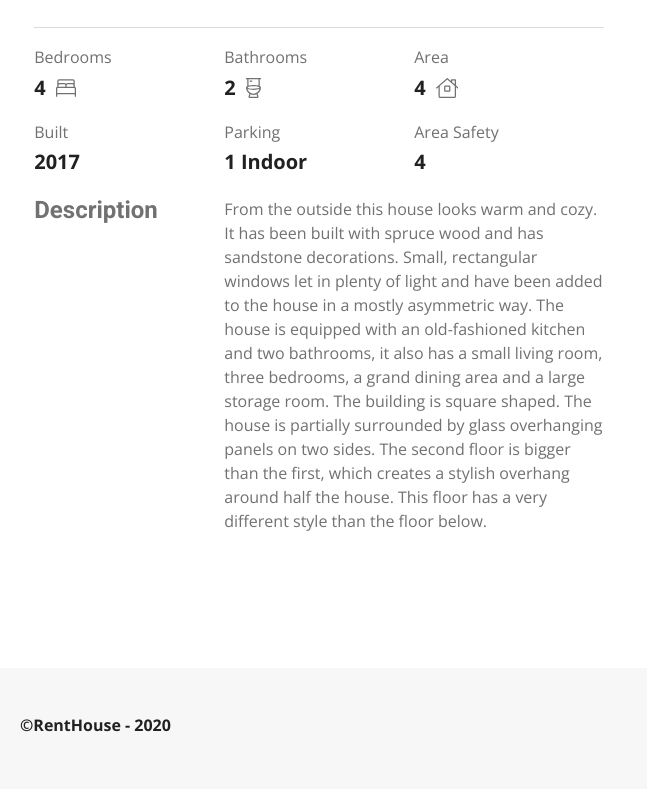
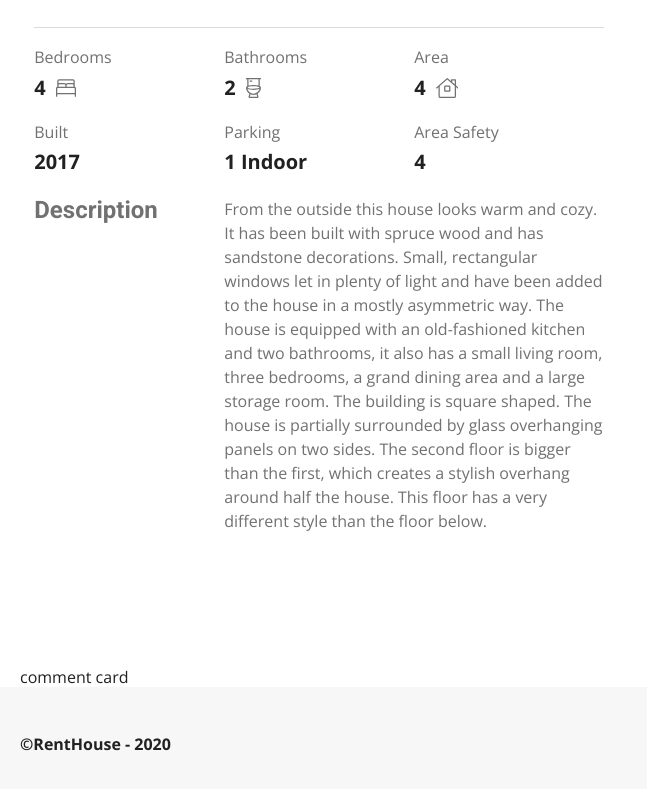
Before and after one commit to akarambizi/Amazu, a React (Create React App) app: page /property in a window 1280 px wide. Shown: the part 488-1277 px from the top of the page, without its empty margins (0-647 px from the left). Built offline with nearby package versions, Linux system fonts and the light colour scheme; a web font is replaced by a local one.

Commit message:
started property page

```diff
--- /dev/null
+++ b/src/components/comment/Comment.js
@@ -0,0 +1,11 @@
+import React from 'react';
+
+function Comment() {
+    return (
+        <div>
+            <p>comment card</p>
+        </div>
+    );
+}
+
+export default Comment;
--- a/src/components/index.js
+++ b/src/components/index.js
@@ -1,6 +1,7 @@
 export { default as Card } from './Card';
 export { default as CardSkeleton } from './CardSkeleton';
 export { default as CardsList } from './CardsList';
+export { default as Comment } from './comment/Comment';
 export { default as Footer } from './Footer';
 export { default as Header } from './Header';
 export { default as Hero } from './Hero';
--- a/src/pages/Property.js
+++ b/src/pages/Property.js
@@ -1,6 +1,6 @@
 import React from 'react';
 import styled from 'styled-components';
-import { PropertyImages, PropertyOwner, PropertyInfo } from '../components';
+import { PropertyImages, PropertyOwner, PropertyInfo, Comment } from '../components';
 import { mixins, media } from '../styles';
 import { Wrapper } from '../styles/elements';
 
@@ -23,6 +23,7 @@ function Property() {
                 </section>
                 <PropertyOwner />
             </PropertyMain>
+            <Comment />
         </Wrapper>
     );
 }
```
